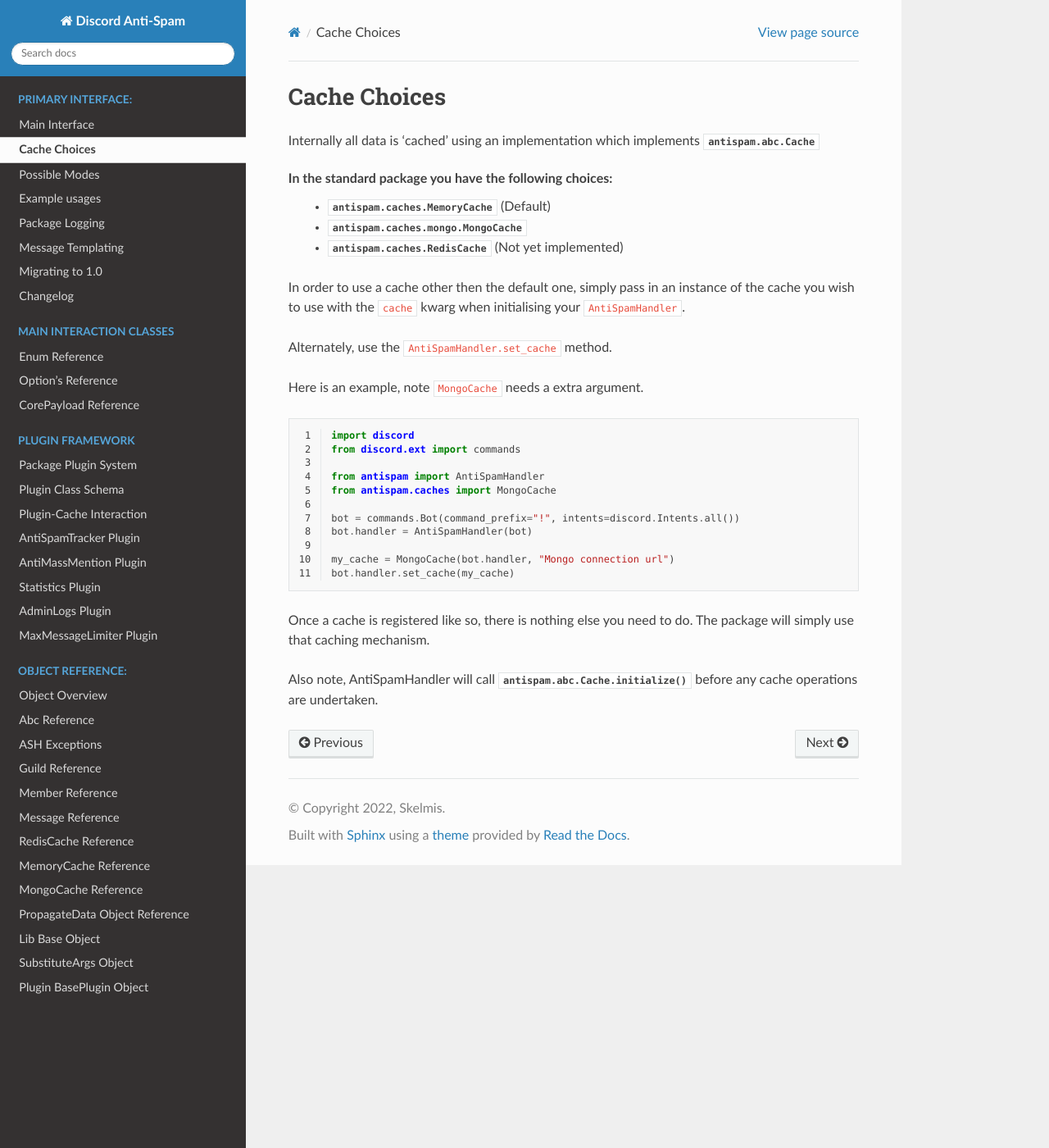
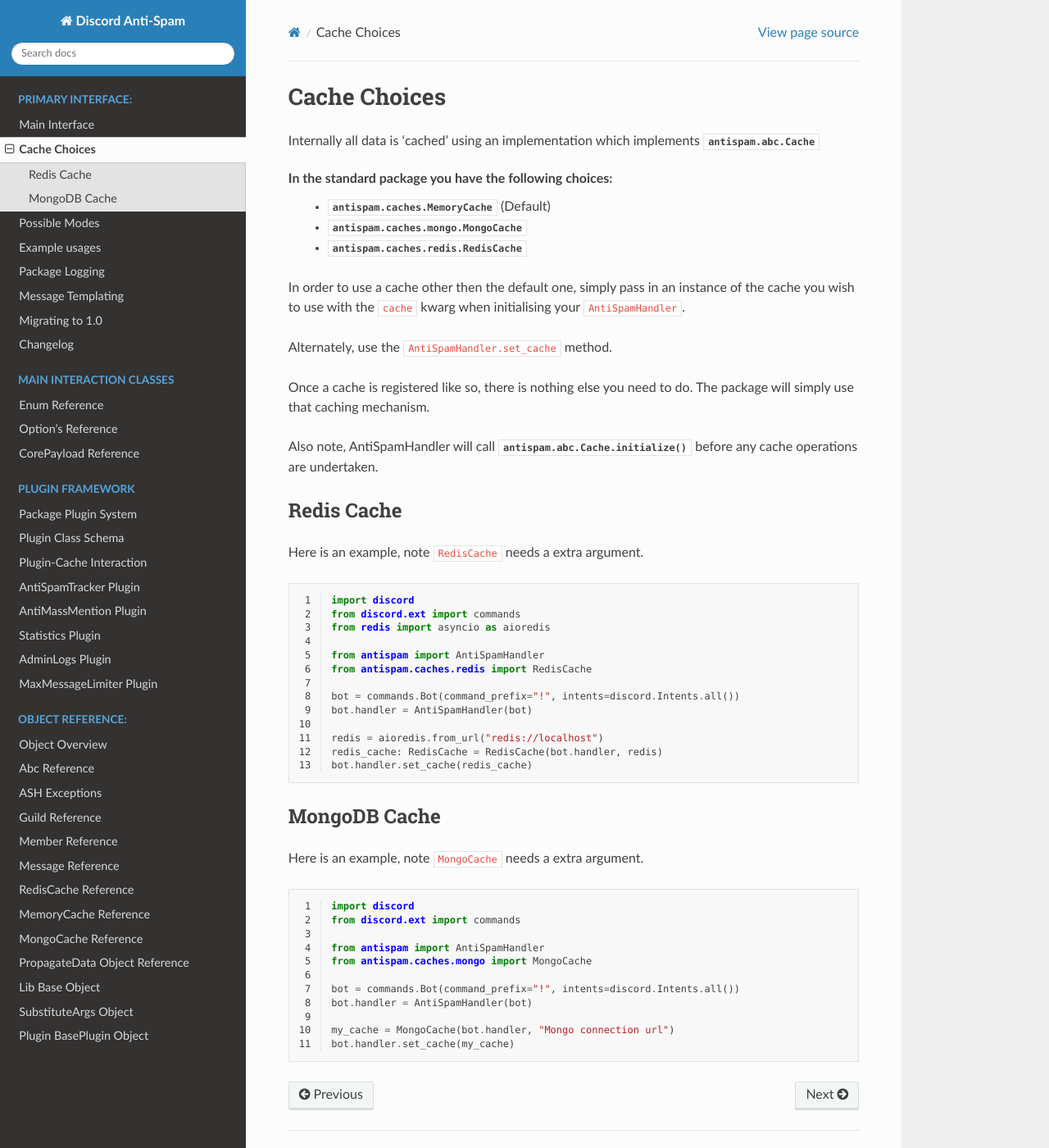
Before and after one commit to Skelmis/Discord-Anti-Spam, a Sphinx documentation site: the page built from docs/modules/main/caches.rst, in a window 1280 px wide and 1400 px high. Shown: the whole window at 82% size. Built offline with Sphinx 7.4.7 and the Read the Docs theme 2.0.0, drawn with Linux system fonts in a browser that asks for light colours.

Commit message:
doc: Add documentation to support redis cache usage

```diff
--- a/docs/modules/main/caches.rst
+++ b/docs/modules/main/caches.rst
@@ -7,7 +7,7 @@
 In the standard package you have the following choices:
  - :py:class:`antispam.caches.MemoryCache` (Default)
  - :py:class:`antispam.caches.mongo.MongoCache`
- - :py:class:`antispam.caches.RedisCache` (Not yet implemented)
+ - :py:class:`antispam.caches.redis.RedisCache`
 
 In order to use a cache other then the default one,
 simply pass in an instance of the cache you wish to
@@ -15,6 +15,38 @@
 ``AntiSpamHandler``.
 
 Alternately, use the ``AntiSpamHandler.set_cache`` method.
+
+Once a cache is registered like so, there is nothing else you need to do.
+The package will simply use that caching mechanism.
+
+Also note, AntiSpamHandler will call :py:meth:`antispam.abc.Cache.initialize`
+before any cache operations are undertaken.
+
+Redis Cache
+***********
+
+Here is an example, note ``RedisCache`` needs a extra argument.
+
+.. code-block:: python
+    :linenos:
+
+    import discord
+    from discord.ext import commands
+    from redis import asyncio as aioredis
+
+    from antispam import AntiSpamHandler
+    from antispam.caches.redis import RedisCache
+
+    bot = commands.Bot(command_prefix="!", intents=discord.Intents.all())
+    bot.handler = AntiSpamHandler(bot)
+
+    redis = aioredis.from_url("redis://localhost")
+    redis_cache: RedisCache = RedisCache(bot.handler, redis)
+    bot.handler.set_cache(redis_cache)
+
+
+MongoDB Cache
+*************
 
 Here is an example, note ``MongoCache`` needs a extra argument.
 
@@ -25,17 +57,10 @@
     from discord.ext import commands
 
     from antispam import AntiSpamHandler
-    from antispam.caches import MongoCache
+    from antispam.caches.mongo import MongoCache
 
     bot = commands.Bot(command_prefix="!", intents=discord.Intents.all())
     bot.handler = AntiSpamHandler(bot)
 
     my_cache = MongoCache(bot.handler, "Mongo connection url")
     bot.handler.set_cache(my_cache)
-
-
-Once a cache is registered like so, there is nothing else you need to do.
-The package will simply use that caching mechanism.
-
-Also note, AntiSpamHandler will call :py:meth:`antispam.abc.Cache.initialize`
-before any cache operations are undertaken.
--- a/docs/modules/objects/redis.rst
+++ b/docs/modules/objects/redis.rst
@@ -5,9 +5,8 @@
 
 Furthermore, refer to :py:class:`antispam.abc.Cache` for protocol implementation.
 
-*Not yet made*
 
-.. currentmodule:: antispam.caches
+.. currentmodule:: antispam.caches.redis
 
 .. autoclass:: RedisCache
     :members:
```
Also changed, not shown: 3 other files.
